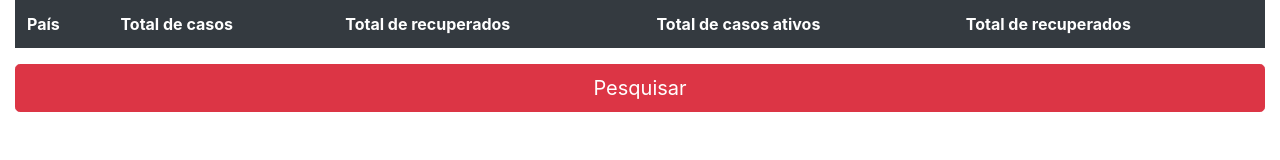
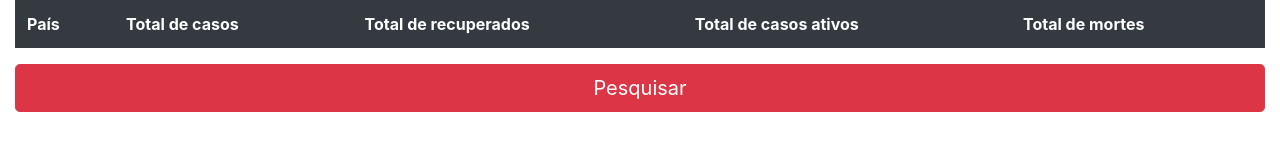
Before and after one commit to ManoelEduardo/ConsumoDeAPIcomJavaScript, a plain HTML site: page index.html in a window 1280 px wide. Drawn offline with nearby package versions, Linux system fonts and the light colour scheme.

Commit message:
Update index.html

```diff
--- a/index.html
+++ b/index.html
@@ -23,7 +23,7 @@
                     <th scope="col">Total de casos</th>
                     <th scope="col">Total de recuperados</th>
                     <th scope="col">Total de casos ativos</th>
-                    <th scope="col">Total de recuperados</th>
+                    <th scope="col">Total de mortes</th>
                 </tr>
             </thead>
             <tbody>
```
